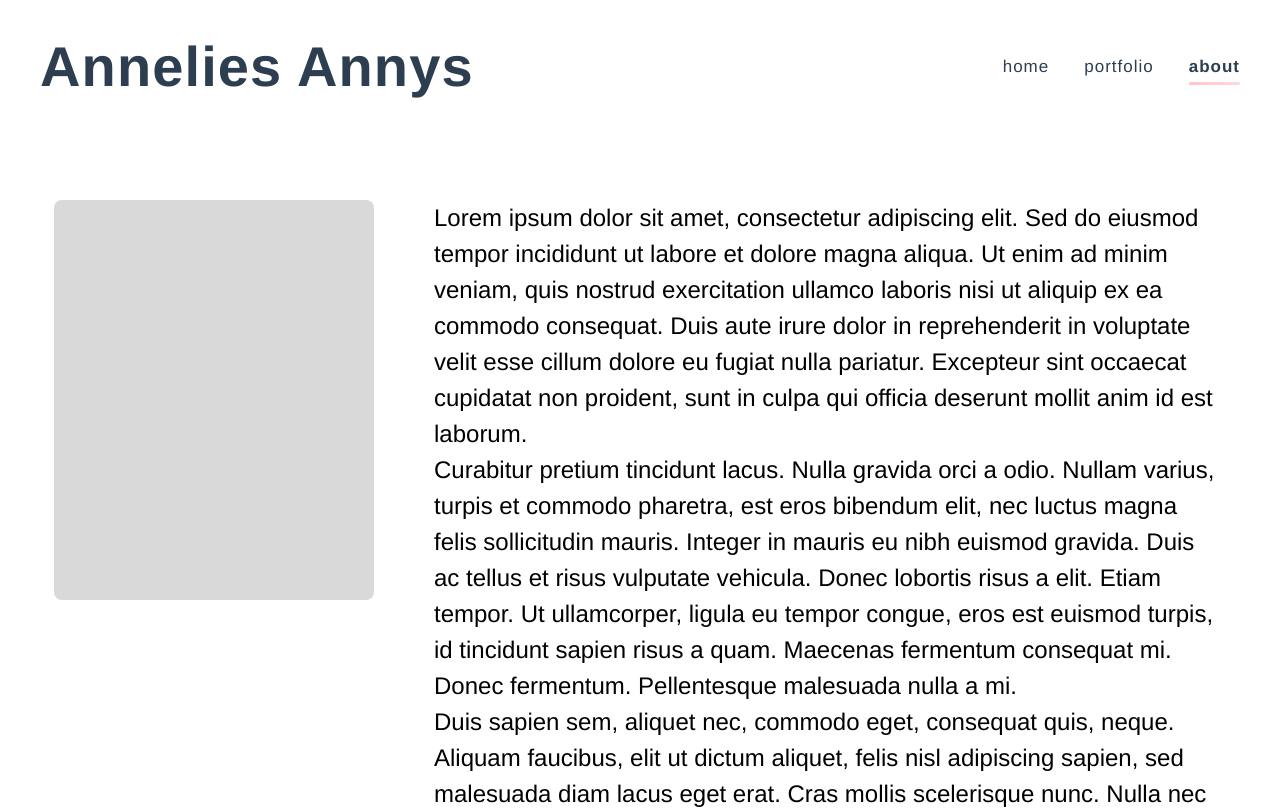
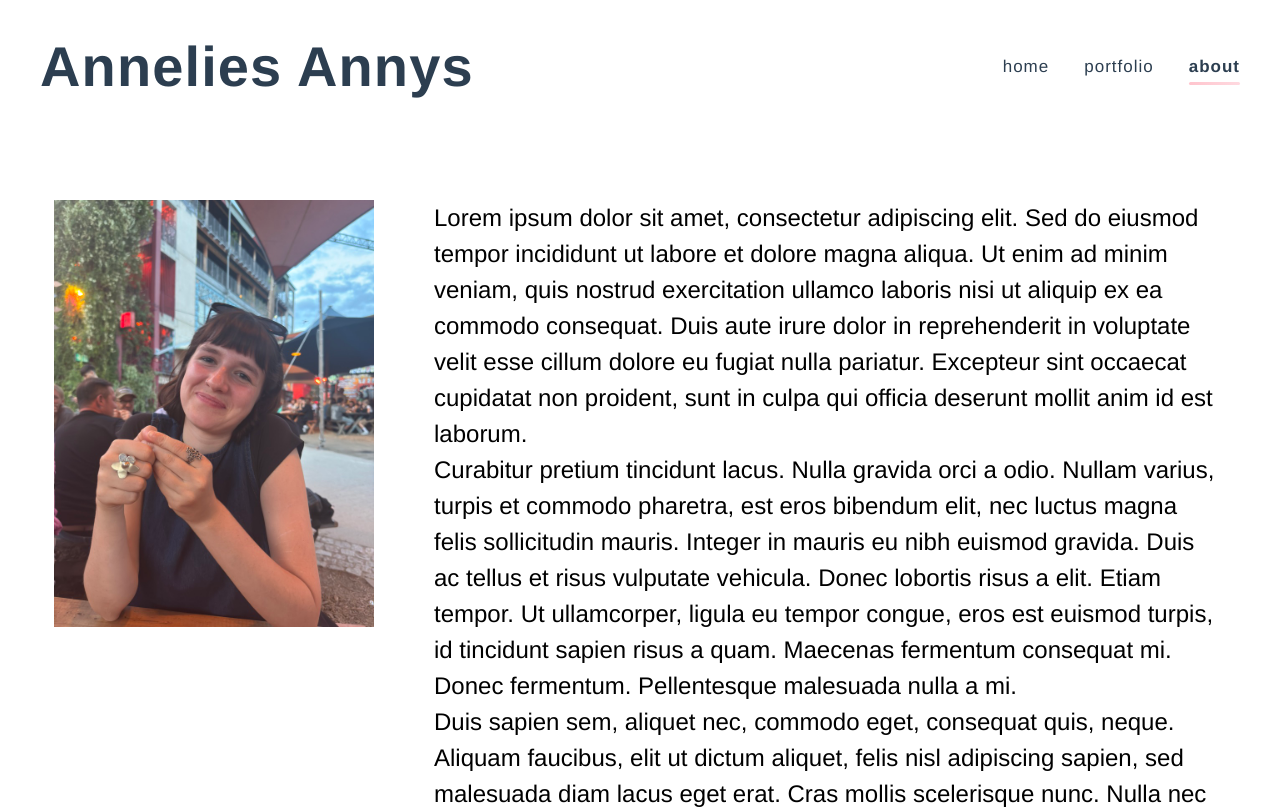
Before and after one commit to brentvervaet/anneliesannys-portfolio, a Vue app: page /about in a window 1280 px wide. Shown: the top 809 px of the page. Built offline with nearby package versions, Linux system fonts and the light colour scheme.

Commit message:
feat: add about image for Annelies Annys and update AboutView layout

```diff
--- a/src/components/AppHeader.vue
+++ b/src/components/AppHeader.vue
@@ -96,8 +96,6 @@ header {
   width: 100%;
   z-index: 1000;
   background: transparent;
-  backdrop-filter: blur(20px);
-  /* box-sizing: border-box; */
 }
 
 .header-content {
--- a/src/views/AboutView.vue
+++ b/src/views/AboutView.vue
@@ -1,7 +1,9 @@
 <template>
   <div class="about">
     <section class="about-content">
-      <div class="about-image"></div>
+      <div class="about-image">
+        <img src="/images/About/anneliesannys.jpeg" alt="Annelies Annys" />
+      </div>
       <div class="about-text">
         <p>
           Lorem ipsum dolor sit amet, consectetur adipiscing elit. Sed do eiusmod tempor incididunt
```
Also changed, not shown: public/images/About/anneliesannys.jpeg (added).
